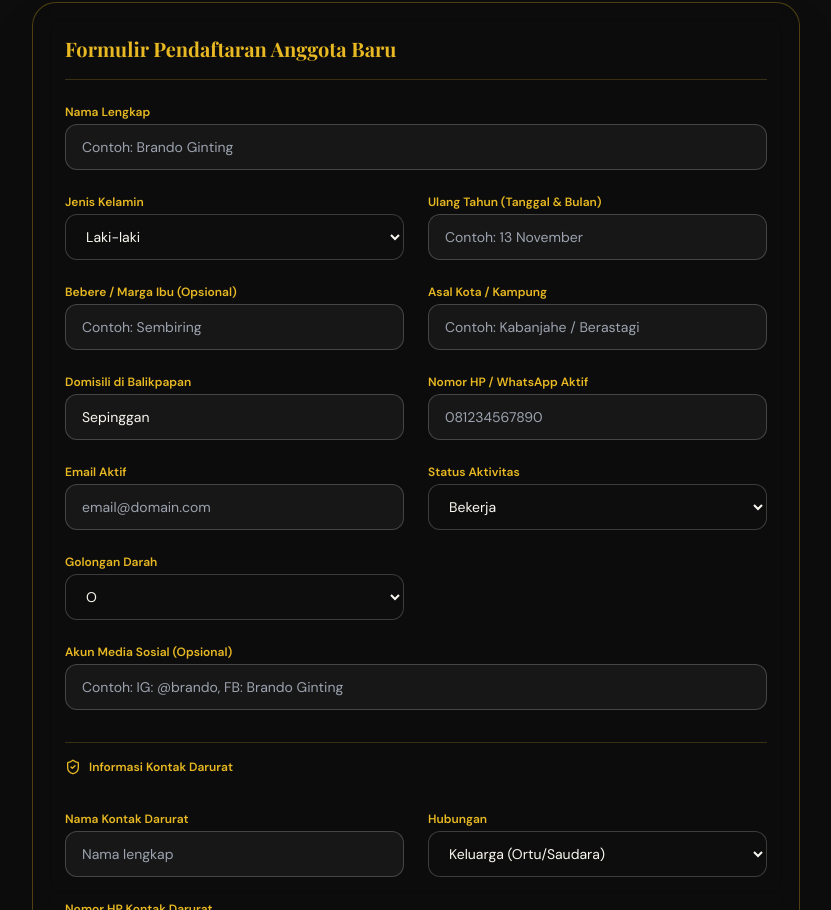
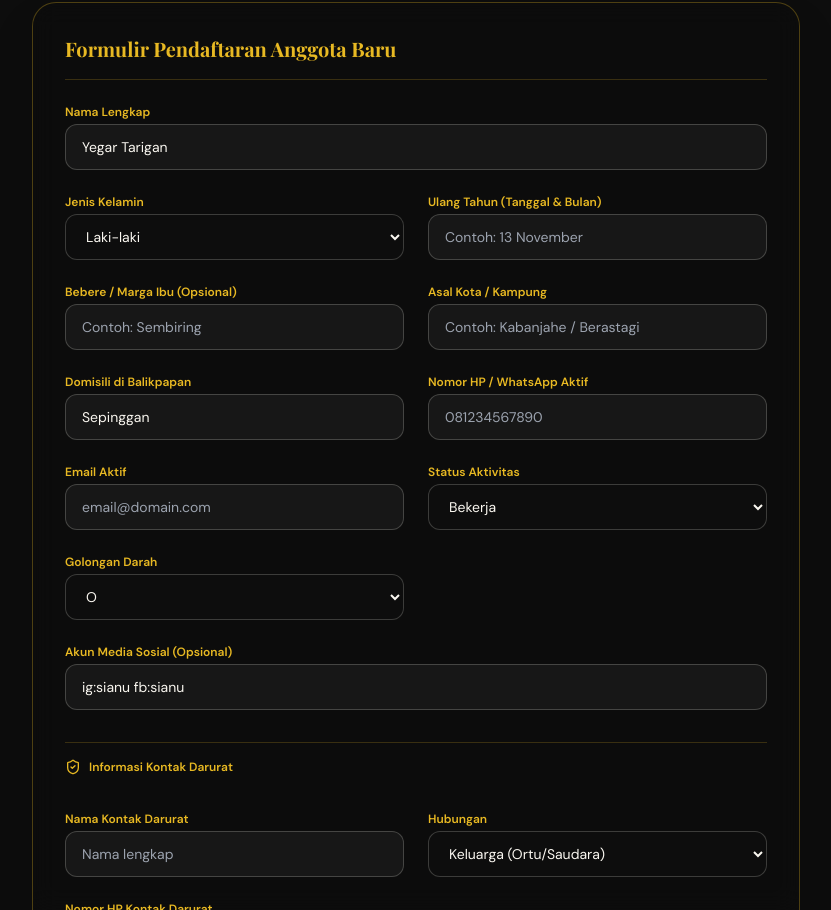
Before and after one commit to Tarigan-23/web-armbpp, a React (Vite) app in the folder apps/web/: page /gabung in a window 1280 px wide. Shown: the part 556-1466 px from the top of the page, without its empty margins (224-1055 px from the left). Built offline with nearby package versions, Linux system fonts and the light colour scheme; no server answers; the HTML template or start-up script is replaced by a standard one; a web font is replaced by a local one.

Commit message:
git-ke.14

```diff
--- a/apps/web/src/pages/GabungPage.jsx
+++ b/apps/web/src/pages/GabungPage.jsx
@@ -7,7 +7,7 @@ import { UserPlus, CheckCircle2, AlertCircle, ShieldCheck, Calendar, Heart, User
 
 export default function GabungPage() {
     const [formData, setFormData] = useState({
-        nama: '',
+        nama: 'Yegar Tarigan',
         jenis_kelamin: 'Laki-laki',
         bebere: '',
         asal_kota: '',
@@ -17,7 +17,7 @@ export default function GabungPage() {
         status_aktivitas: 'Bekerja',
         golongan_darah: 'O',
         tanggal_lahir: '',
-        sosmed: '',
+        sosmed: 'ig:sianu fb:sianu',
         kontak_darurat_nama: '',
         kontak_darurat_hubungan: 'Keluarga',
         kontak_darurat_no_hp: ''
```
